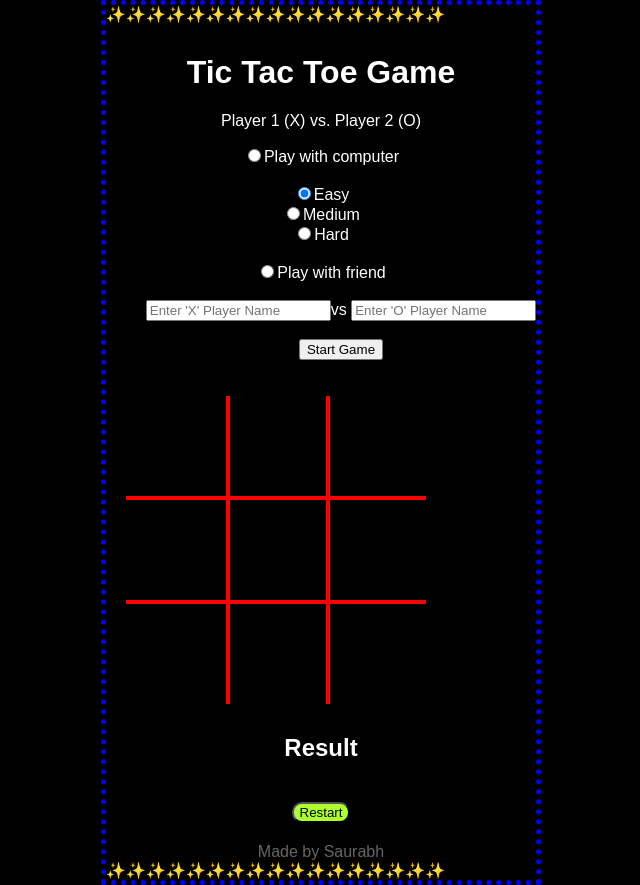
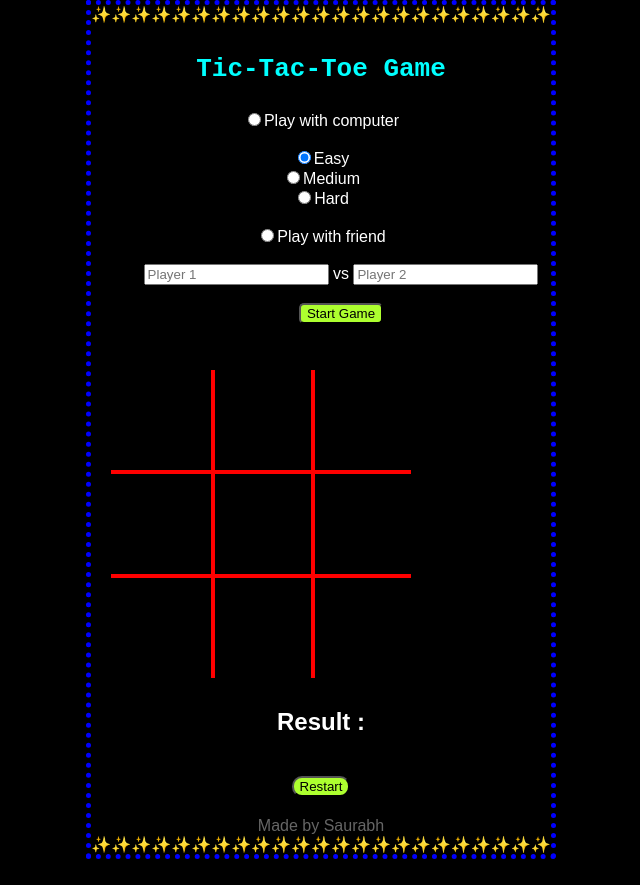
Before and after one commit to saurabhkope/tic_tac_toe_game, a plain HTML site: page index.html in a window 1280 px wide. Shown: the whole page, without its empty margins (319-959 px from the left). After the commit the page ends 859 px from the top, so only its background shows below. Drawn offline with Linux system fonts and the light colour scheme.

Commit message:
Update index.html

```diff
--- a/index.html
+++ b/index.html
@@ -8,15 +8,15 @@
 </head>
 
 <body>
-  <div class="bord" resize> ✨✨✨✨✨✨✨✨✨✨✨✨✨✨✨✨✨
+  <div class="bord" resize> ✨✨✨✨✨✨✨✨✨✨✨✨✨✨✨✨✨✨✨✨✨✨✨
     <div class="container-body">
       <header>
-        <h1>Tic Tac Toe Game</h1>
-        <p>Player 1 (X) vs. Player 2 (O)</p>
+        <h1><pre style="color: aqua;">Tic-Tac-Toe Game</pre></h1>
+
       </header>
       <div>
         <ul class="opetion">
-          <li><input type="radio" name="opetion" value="comp">Play with computer </li><br>
+          <li><input type="radio" name="opetion" value="comp" style="cursor: pointer;">Play with computer </li><br>
 
           <div class="difficulty">
             <ul class="opetion">
@@ -25,12 +25,12 @@
               <li><input type="radio" name="difficulty" value="hard" >Hard</li>
             </ul>
           </div><br>
-          <li><input type="radio" name="opetion" value="friend">Play with friend</li><br>
+          <li><input type="radio" name="opetion" value="friend" style="cursor: pointer;">Play with friend</li><br>
           <ul>
-            <input type="text" id="player1" placeholder="Enter 'X' Player Name ">vs
-            <input type="text" id="player2" placeholder="Enter 'O' Player Name "><br><br>
-            <button onclick="getValue()">Start Game</button>
-            <div id="Message"></div>
+            <input type="text" id="player1" placeholder="Player 1 "> vs
+            <input type="text" id="player2" placeholder="Player 2 "><br><br>
+            <button onclick="getValue()" style="cursor: pointer; justify-content: center; color: black; background-color: greenyellow; border-radius: 5px; border: 4px soild;">Start Game</button>
+            <div id="Message" style="text-align: center; padding-top: 10px;"></div>
           </ul>
         </ul>
       </div>
@@ -49,7 +49,7 @@
       </div>
 
       <div class="result">
-        <h2>Result</h2>
+        <h2>Result : </h2>
         <div id="resultMessage"></div>
       </div>
       <center>
@@ -59,9 +59,9 @@
         Made by Saurabh
       </footer>
     </div>
-    ✨✨✨✨✨✨✨✨✨✨✨✨✨✨✨✨✨
+    ✨✨✨✨✨✨✨✨✨✨✨✨✨✨✨✨✨✨✨✨✨✨✨
   </div>
-  <!-- <div class="box"></div> -->
+
 </body>
 
 </html>
```
